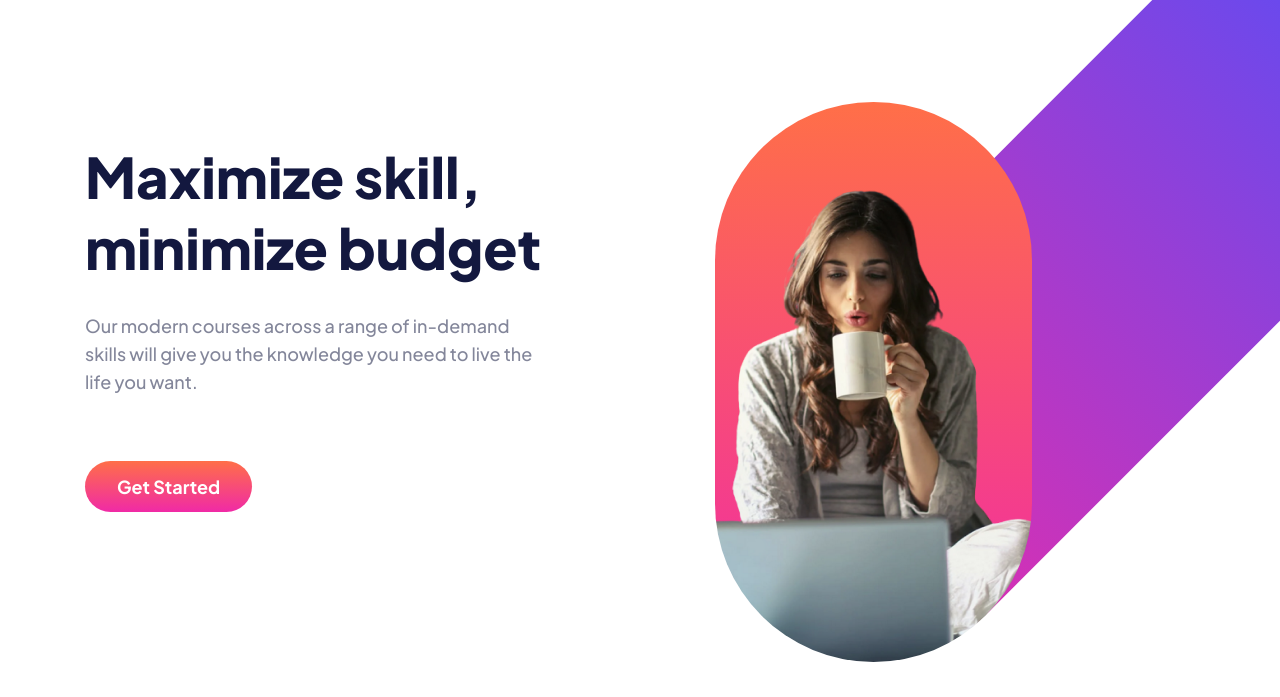
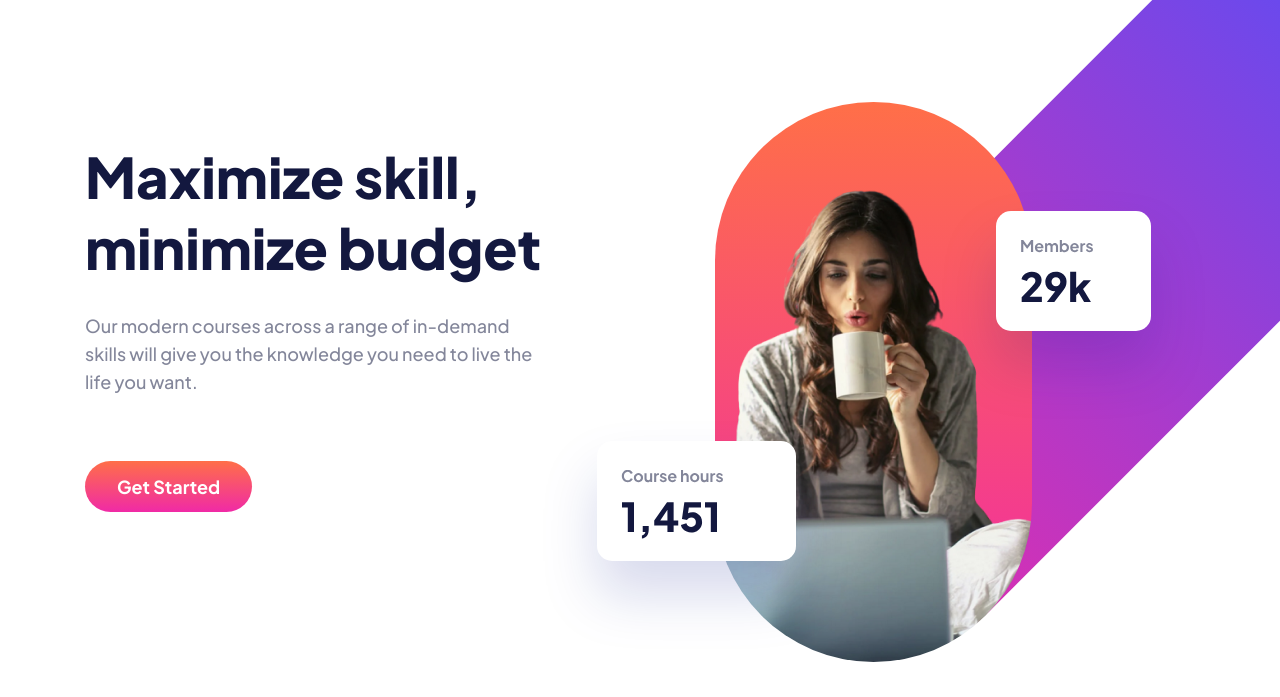
Before and after one commit to IlyosAxmadAli/skilled, a plain HTML site: page index.html in a window 1280 px wide. Shown: the part 103-800 px from the top of the page. Drawn offline with Linux system fonts and the light colour scheme.

Commit message:
uzgartirildi

```diff
--- a/scss/pages/_home.scss
+++ b/scss/pages/_home.scss
@@ -1,10 +1,30 @@
 .hero {
+  position: relative;
   &__container {
     display: flex;
     align-items: center;
     justify-content: space-between;
+    &::before {
+      @media (max-width: 1050px) {
+        display: none;
+      }
+      position: absolute;
+      content: url("../images/Group3.svg");
+      right: 430px;
+      top: 280px;
+      z-index: 1;
+    }
+    &::after {
+      @media (max-width: 1050px) {
+        display: none;
+      }
+      position: absolute;
+      content: url("../images/Group5.svg");
+      right: 75px;
+      top: 50px;
+      z-index: 1;
+    }
   }
-  position: relative;
   margin-bottom: 30rem;
   @media (max-width: 1050px) {
     margin-bottom: 20rem;
@@ -100,7 +120,7 @@
         height: 253px;
         background-position: top;
         top: 400px;
-        left: 60px;
+        left: 70px;
       }
     }
   }
```
Also changed, not shown: css/main.css, images/Group3.svg (added), images/Group5.svg (added), 1 other file.
